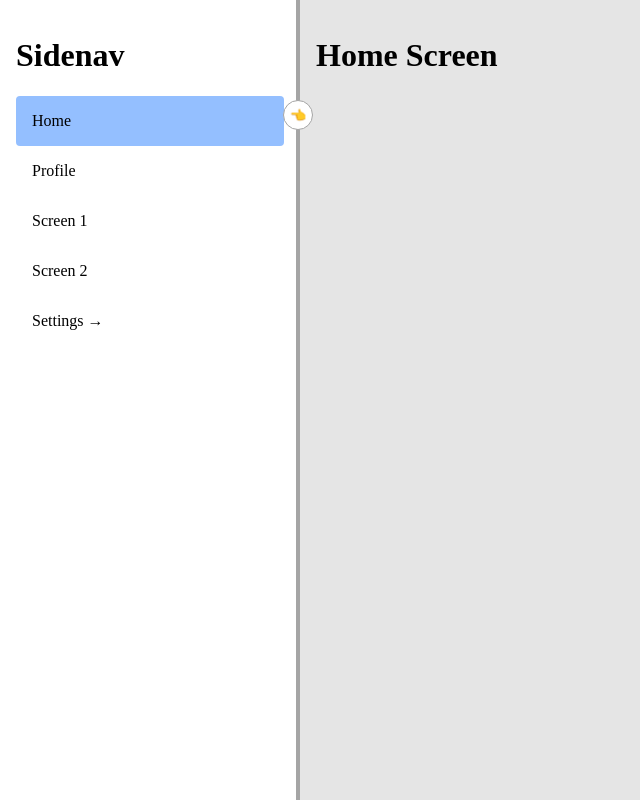
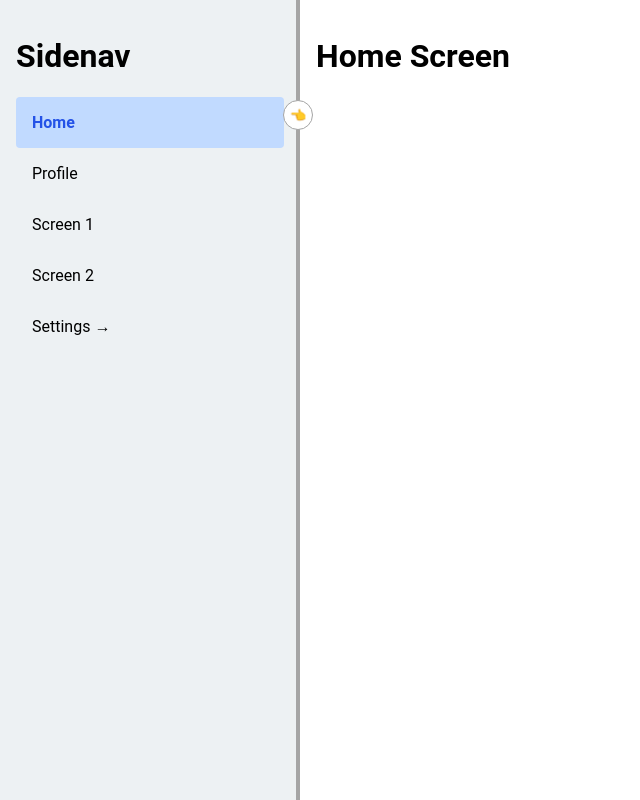
Before and after one commit to aziznal/angular-dynamic-resizeable-sidenav, an Angular app: page /home in a window 1280 px wide. Shown: the whole page, without its empty margins (0-640 px from the left). Built offline with nearby package versions, Linux system fonts and the light colour scheme.

Commit message:
Improve colors and move sidenav menu init to app component

```diff
--- a/src/app/app.component.scss
+++ b/src/app/app.component.scss
@@ -8,7 +8,5 @@
 .content {
   flex: 1;
 
-  background-color: #e5e5e5;
-
   padding: 1rem;
 }
--- a/src/app/app.component.ts
+++ b/src/app/app.component.ts
@@ -1,10 +1,22 @@
-import { Component } from '@angular/core';
+import { Component, OnDestroy, OnInit } from '@angular/core';
+
+import { SidenavService } from './components/sidenav/sidenav.service';
+
+import { DefaultSidenavComponent } from './components/default-sidenav/default-sidenav.component';
 
 @Component({
   selector: 'app-root',
   templateUrl: './app.component.html',
-  styleUrls: ['./app.component.scss']
+  styleUrls: ['./app.component.scss'],
 })
-export class AppComponent {
+export class AppComponent implements OnDestroy {
+  constructor(private sidenavService: SidenavService) {}
 
+  ngAfterViewInit() {
+    this.sidenavService.push(DefaultSidenavComponent);
+  }
+
+  ngOnDestroy() {
+    this.sidenavService.pop();
+  }
 }
--- /dev/null
+++ b/src/app/components/sidenav-link/sidenav-link.component.scss
@@ -0,0 +1,31 @@
+a {
+  display: flex;
+  flex-direction: row;
+
+  align-items: center;
+  justify-content: space-between;
+
+  box-sizing: border-box;
+
+  padding: 16px;
+
+  // 32px is just a bit of a margin to make sure the link is smaller than the sidenav
+  min-width: calc(var(--min-expanded-sidenav-width) - 32px);
+
+  text-decoration: none;
+  color: #000;
+
+  transition: background-color 75ms ease-out;
+
+  border-radius: 4px;
+
+  &:hover {
+    background-color: #deebff;
+  }
+
+  &.active {
+    background-color: #c1daff;
+    font-weight: bold;
+    color: rgb(36, 82, 231);
+  }
+}
--- a/src/app/components/sidenav-link/sidenav-link.component.ts
+++ b/src/app/components/sidenav-link/sidenav-link.component.ts
@@ -12,39 +12,7 @@ import { Component, Input } from '@angular/core';
       <ng-content></ng-content>
     </a>
   `,
-  styles: [
-    `
-      a {
-        display: flex;
-        flex-direction: row;
-
-        align-items: center;
-        justify-content: space-between;
-
-        box-sizing: border-box;
-
-        padding: 16px;
-
-        min-width: var(--min-expanded-sidenav-width);
-
-        text-decoration: none;
-        color: #000;
-
-        transition: background-color 75ms ease-out;
-
-        border-radius: 4px;
-
-        &:hover {
-          // light blue
-          background-color: #deebff;
-        }
-
-        &.active {
-          background-color: #94bfff;
-        }
-      }
-    `,
-  ],
+  styleUrls: ['./sidenav-link.component.scss'],
   standalone: true,
   imports: [RouterModule],
 })
--- a/src/app/components/sidenav/sidenav.component.scss
+++ b/src/app/components/sidenav/sidenav.component.scss
@@ -19,6 +19,8 @@
     width: 20px;
     cursor: pointer;
   }
+
+  background-color: rgb(237, 241, 243);
 }
 
 .sidenav-body-container {
@@ -26,7 +28,7 @@
 }
 
 .sidenav-body {
-  min-width: var(--default-sidenav-width);
+  min-width: var(--min-expanded-sidenav-width);
 
   padding: 1rem;
 
@@ -57,7 +59,7 @@
 
   cursor: pointer;
 
-  background-color: rgb(255, 255, 255);
+  background-color: white;
 
   transition: transform 0.2s ease-out;
 
@@ -65,7 +67,7 @@
   &:active {
     border-width: 2px;
     border-color: rgb(93, 159, 235);
-    background-color: rgb(255, 255, 255);
+    background-color: white;
   }
 
   &.flipped {
--- a/src/app/screens/home/home-screen.component.ts
+++ b/src/app/screens/home/home-screen.component.ts
@@ -1,9 +1,5 @@
-import { Component, OnDestroy, OnInit } from '@angular/core';
+import { Component } from '@angular/core';
 import { RouterModule } from '@angular/router';
-
-import { SidenavService } from '../../components/sidenav/sidenav.service';
-
-import { DefaultSidenavComponent } from '../../components/default-sidenav/default-sidenav.component';
 
 @Component({
   template: `
@@ -14,14 +10,4 @@ import { DefaultSidenavComponent } from '../../components/default-sidenav/defaul
   standalone: true,
   imports: [RouterModule],
 })
-export class HomeScreenComponent implements OnInit, OnDestroy {
-  constructor(private sidenavService: SidenavService) {}
-
-  ngOnInit() {
-    this.sidenavService.push(DefaultSidenavComponent);
-  }
-
-  ngOnDestroy() {
-    this.sidenavService.pop();
-  }
-}
+export class HomeScreenComponent {}
--- a/src/styles.scss
+++ b/src/styles.scss
@@ -2,4 +2,6 @@
 
 body {
   margin: 0;
+
+  font-family: "Roboto", "Helvetica", "Arial", sans-serif;
 }
```
